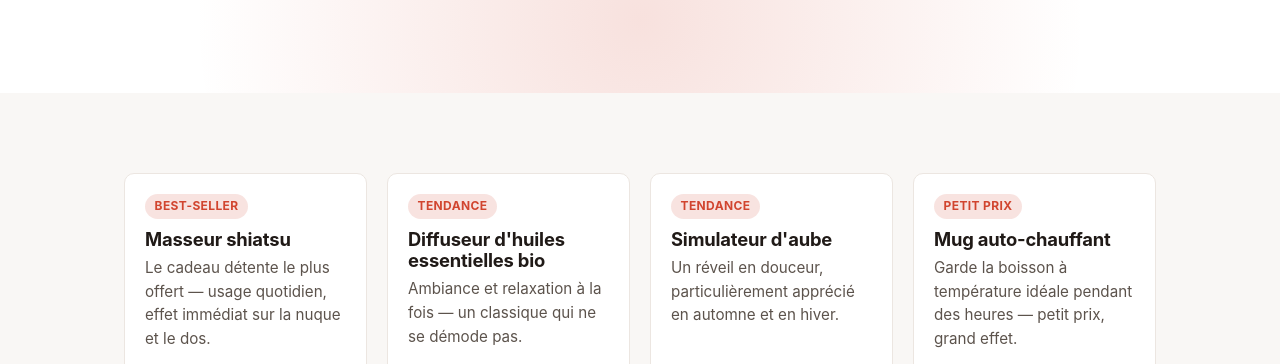
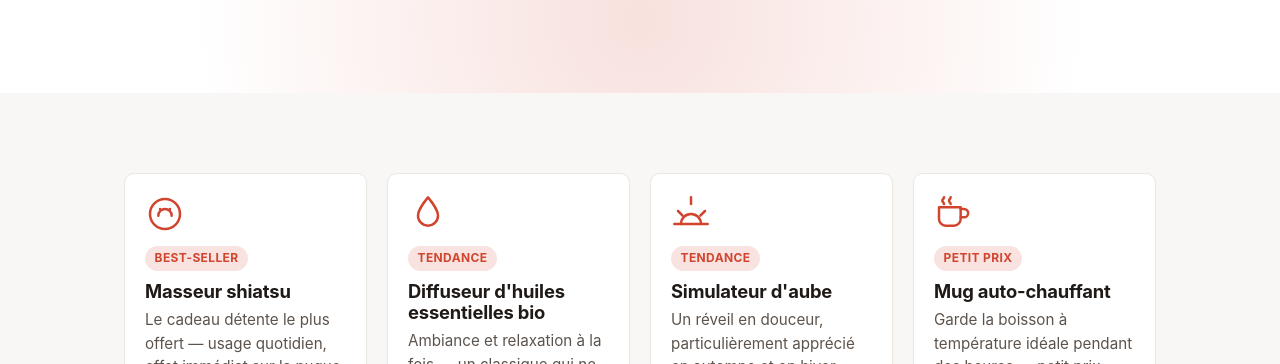
Before and after one commit to helvirekouoto/pepite, a website: page site/categories/bien-etre.html in a window 1280 px wide. Shown: the part 415-779 px from the top of the page. Drawn offline with Linux system fonts and the light colour scheme.

Commit message:
feat(site): icones SVG sur la page categorie Bien-etre

```diff
--- a/site/categories/bien-etre.html
+++ b/site/categories/bien-etre.html
@@ -36,6 +36,7 @@
         <div class="grid-4">
           <article class="product-card">
             <div class="product-body">
+              <svg class="product-icon" viewBox="0 0 24 24" fill="none" stroke="currentColor" stroke-width="1.5" stroke-linecap="round" stroke-linejoin="round" aria-hidden="true"><circle cx="12" cy="12" r="9"/><path d="M8 13a4 4 0 0 1 8 0"/><path d="M9 9h.01M15 9h.01"/></svg>
               <span class="badge-trend">Best-seller</span>
               <h3>Masseur shiatsu</h3>
               <p>Le cadeau détente le plus offert — usage quotidien, effet immédiat sur la nuque et le dos.</p>
@@ -44,6 +45,7 @@
           </article>
           <article class="product-card">
             <div class="product-body">
+              <svg class="product-icon" viewBox="0 0 24 24" fill="none" stroke="currentColor" stroke-width="1.5" stroke-linecap="round" stroke-linejoin="round" aria-hidden="true"><path d="M12 2s6 7 6 11a6 6 0 0 1-12 0c0-4 6-11 6-11z"/></svg>
               <span class="badge-trend">Tendance</span>
               <h3>Diffuseur d'huiles essentielles bio</h3>
               <p>Ambiance et relaxation à la fois — un classique qui ne se démode pas.</p>
@@ -52,6 +54,7 @@
           </article>
           <article class="product-card">
             <div class="product-body">
+              <svg class="product-icon" viewBox="0 0 24 24" fill="none" stroke="currentColor" stroke-width="1.5" stroke-linecap="round" stroke-linejoin="round" aria-hidden="true"><path d="M12 2v4M4.2 10.2l2.8 2.8M2 18h20M17.6 13l2.8-2.8"/><path d="M6 18a6 6 0 0 1 12 0"/></svg>
               <span class="badge-trend">Tendance</span>
               <h3>Simulateur d'aube</h3>
               <p>Un réveil en douceur, particulièrement apprécié en automne et en hiver.</p>
@@ -60,6 +63,7 @@
           </article>
           <article class="product-card">
             <div class="product-body">
+              <svg class="product-icon" viewBox="0 0 24 24" fill="none" stroke="currentColor" stroke-width="1.5" stroke-linecap="round" stroke-linejoin="round" aria-hidden="true"><path d="M3 8h13v7a4 4 0 0 1-4 4H7a4 4 0 0 1-4-4z"/><path d="M16 9h2a2.5 2.5 0 0 1 0 5h-2"/><path d="M6 2c0 1-1 1-1 2s1 1 1 2M10 2c0 1-1 1-1 2s1 1 1 2"/></svg>
               <span class="badge-trend">Petit prix</span>
               <h3>Mug auto-chauffant</h3>
               <p>Garde la boisson à température idéale pendant des heures — petit prix, grand effet.</p>
```
